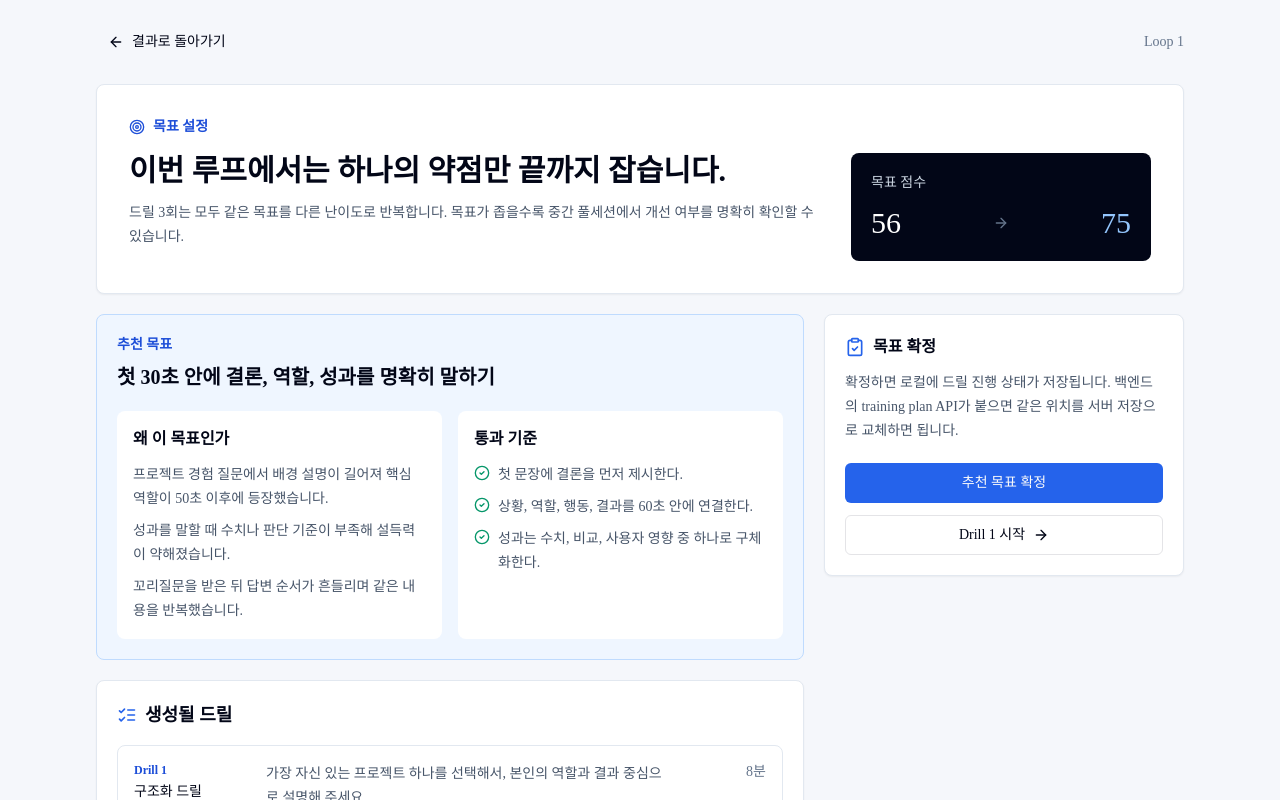
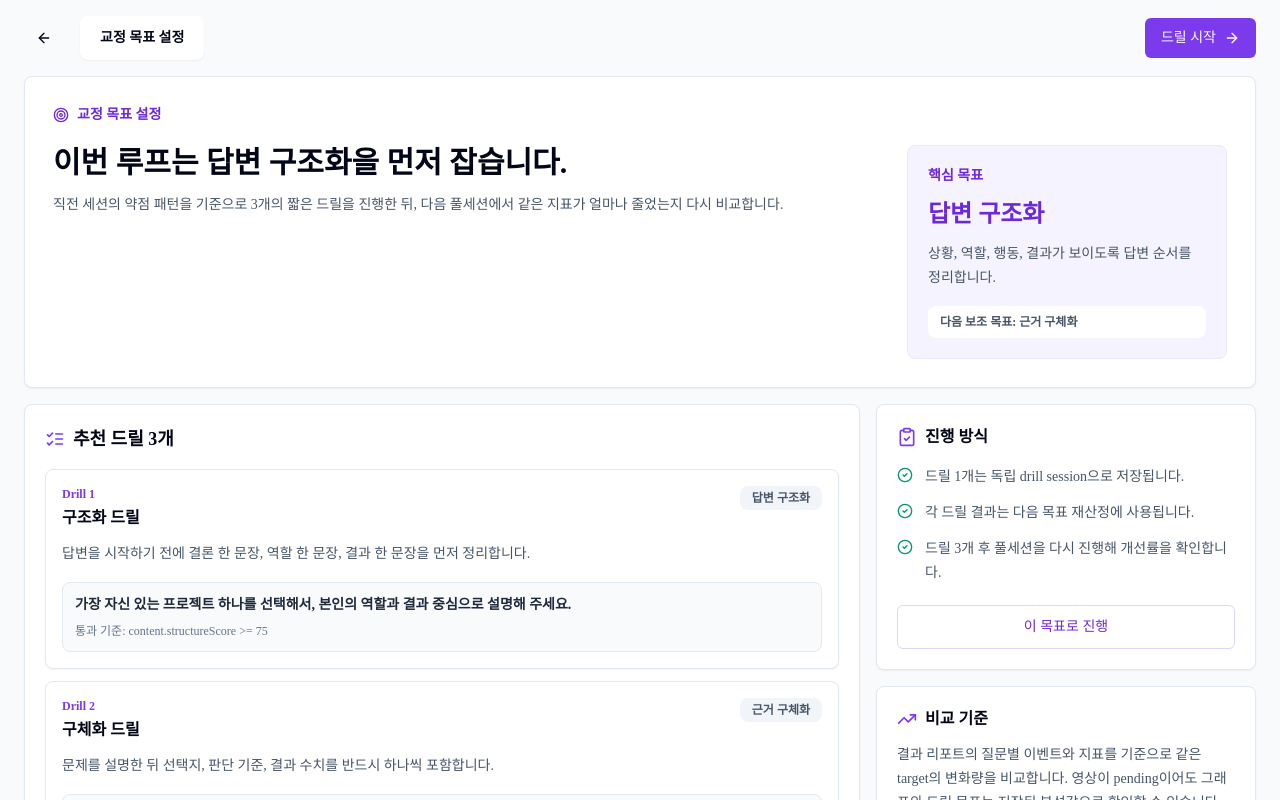
Before and after one commit to tlfgjadyd/interviewiq, a Next.js app in the folder frontend/: page /training/goal in a window 1280 px wide. Shown: the top 800 px of the page. Built offline with nearby package versions, Linux system fonts and the light colour scheme.

Commit message:
Align training goal page with report flow

```diff
--- a/frontend/app/result/page.tsx
+++ b/frontend/app/result/page.tsx
@@ -774,7 +774,7 @@ function ResultContent() {
   const drillHref = useMemo(() => {
     const planId = report?.recommendedPlan.planId;
     return planId
-      ? `/training/drill?planId=${encodeURIComponent(planId)}&step=0`
+      ? `/training/goal?planId=${encodeURIComponent(planId)}`
       : null;
   }, [report]);
 
--- a/frontend/app/training/goal/page.tsx
+++ b/frontend/app/training/goal/page.tsx
@@ -1,7 +1,8 @@
 "use client";
 
 import Link from "next/link";
-import { useEffect, useState } from "react";
+import { Suspense, useEffect, useMemo, useState } from "react";
+import { useSearchParams } from "next/navigation";
 import {
   ArrowLeft,
   ArrowRight,
@@ -9,182 +10,239 @@ import {
   ClipboardCheck,
   ListChecks,
   Target,
+  TrendingUp,
 } from "lucide-react";
 import { Button } from "@/components/ui/button";
-import { drillPlan, recommendedGoal } from "@/lib/training";
+import { loadDrillPlan } from "@/lib/session-api";
+import type { DrillItem, DrillPlan, DrillTarget } from "@/lib/runtime-types";
 
 const STORAGE_KEY = "interviewiq-training-plan";
 
 type StoredTrainingPlan = {
-  goalId: string;
+  planId: string;
   acceptedAt: string;
   completedDrills: number[];
 };
 
-export default function TrainingGoalPage() {
+const targetLabels: Record<string, string> = {
+  gaze_stability: "시선 안정",
+  posture: "자세 안정",
+  fidget: "반복 움직임 줄이기",
+  leg_shaking: "하체 움직임 안정",
+  answer_structure: "답변 구조화",
+  specificity: "근거 구체화",
+  job_fit: "직무 연결 강화",
+};
+
+const targetDescriptions: Record<string, string> = {
+  gaze_stability: "답변 중 시선 이탈이 많았던 구간을 줄이는 것을 목표로 합니다.",
+  posture: "답변이 길어질 때 자세가 무너지는 구간을 안정화합니다.",
+  fidget: "손이나 상체의 반복 움직임을 줄여 전달 안정감을 높입니다.",
+  leg_shaking: "심층 질문 구간에서 하체 움직임을 줄이고 답변 리듬을 유지합니다.",
+  answer_structure: "상황, 역할, 행동, 결과가 보이도록 답변 순서를 정리합니다.",
+  specificity: "결과를 수치, 비교 기준, 사용자의 영향으로 구체화합니다.",
+  job_fit: "경험을 채용공고의 핵심 역량과 직접 연결합니다.",
+};
+
+const metricLabel = (metric?: string) => {
+  if (!metric) return "분석 지표";
+  if (metric.includes("legShaking")) return "하체 움직임";
+  if (metric.includes("gaze")) return "시선 이탈";
+  if (metric.includes("posture")) return "자세 흔들림";
+  if (metric.includes("fidget")) return "반복 움직임";
+  if (metric.includes("star")) return "STAR 구조";
+  if (metric.includes("specificity")) return "구체성";
+  if (metric.includes("jobFit")) return "직무 적합성";
+  return metric;
+};
+
+const targetLabel = (target?: DrillTarget | string | null) =>
+  targetLabels[String(target ?? "")] ?? "교정 목표";
+
+function GoalSummary({ plan }: { plan: DrillPlan }) {
+  const primary = plan.drills[0];
+  const secondary = plan.drills[1];
+  const primaryTarget = primary?.target ?? "answer_structure";
+
+  return (
+    <header className="rounded-lg border border-slate-200 bg-white p-6 shadow-sm lg:p-7">
+      <div className="flex items-center gap-2 text-sm font-bold text-violet-700">
+        <Target className="h-4 w-4" />
+        교정 목표 설정
+      </div>
+      <div className="mt-5 grid gap-5 lg:grid-cols-[minmax(0,1fr)_320px]">
+        <div>
+          <h1 className="text-2xl font-bold leading-tight text-slate-950 lg:text-3xl">
+            이번 루프는 {targetLabel(primaryTarget)}을 먼저 잡습니다.
+          </h1>
+          <p className="mt-3 max-w-3xl text-sm leading-6 text-slate-600">
+            직전 세션의 약점 패턴을 기준으로 3개의 짧은 드릴을 진행한 뒤,
+            다음 풀세션에서 같은 지표가 얼마나 줄었는지 다시 비교합니다.
+          </p>
+        </div>
+        <div className="rounded-lg border border-violet-100 bg-violet-50 p-5">
+          <p className="text-sm font-semibold text-violet-700">핵심 목표</p>
+          <p className="mt-3 text-2xl font-bold text-violet-700">
+            {targetLabel(primaryTarget)}
+          </p>
+          <p className="mt-3 text-sm leading-6 text-slate-600">
+            {targetDescriptions[String(primaryTarget)] ??
+              primary?.instruction ??
+              "직전 세션에서 가장 약했던 구간을 우선 교정합니다."}
+          </p>
+          {secondary ? (
+            <p className="mt-4 rounded-lg bg-white px-3 py-2 text-xs font-semibold text-slate-600">
+              다음 보조 목표: {targetLabel(secondary.target)}
+            </p>
+          ) : null}
+        </div>
+      </div>
+    </header>
+  );
+}
+
+function DrillCard({ drill, index }: { drill: DrillItem; index: number }) {
+  const metric = drill.passCriteria;
+
+  return (
+    <article className="rounded-lg border border-slate-200 bg-white p-4 shadow-sm">
+      <div className="flex items-start justify-between gap-4">
+        <div>
+          <p className="text-xs font-bold text-violet-600">Drill {index + 1}</p>
+          <h3 className="mt-1 text-base font-bold text-slate-950">
+            {drill.title || targetLabel(drill.target)}
+          </h3>
+        </div>
+        <span className="rounded-lg bg-slate-100 px-3 py-1 text-xs font-bold text-slate-600">
+          {targetLabel(drill.target)}
+        </span>
+      </div>
+      <p className="mt-3 text-sm leading-6 text-slate-600">
+        {drill.instruction}
+      </p>
+      <div className="mt-4 rounded-lg border border-slate-200 bg-slate-50 p-3 text-sm">
+        <p className="font-semibold text-slate-800">{drill.question}</p>
+        <p className="mt-2 text-xs font-medium text-slate-500">
+          통과 기준: {metricLabel(metric?.metric)} {metric?.operator}{" "}
+          {String(metric?.threshold ?? "-")}
+        </p>
+      </div>
+    </article>
+  );
+}
+
+function TrainingGoalContent() {
+  const searchParams = useSearchParams();
+  const planId = searchParams.get("planId");
+  const plan = useMemo(() => loadDrillPlan(planId), [planId]);
   const [isSaved, setIsSaved] = useState(false);
 
   useEffect(() => {
     const raw = localStorage.getItem(STORAGE_KEY);
-    if (raw) {
-      setIsSaved(true);
+    if (!raw) return;
+    try {
+      const stored = JSON.parse(raw) as StoredTrainingPlan;
+      setIsSaved(stored.planId === plan.planId);
+    } catch {
+      setIsSaved(false);
     }
-  }, []);
+  }, [plan.planId]);
 
   const acceptGoal = () => {
-    const plan: StoredTrainingPlan = {
-      goalId: recommendedGoal.id,
+    const stored: StoredTrainingPlan = {
+      planId: plan.planId,
       acceptedAt: new Date().toISOString(),
       completedDrills: [],
     };
-
-    localStorage.setItem(STORAGE_KEY, JSON.stringify(plan));
+    localStorage.setItem(STORAGE_KEY, JSON.stringify(stored));
     setIsSaved(true);
   };
 
+  const drillHref = `/training/drill?planId=${encodeURIComponent(
+    plan.planId
+  )}&step=0`;
+  const resultHref = plan.sourceSessionId
+    ? `/result?sessionId=${encodeURIComponent(plan.sourceSessionId)}`
+    : "/result";
+
   return (
-    <main className="min-h-screen bg-[#f5f7fb] text-slate-950">
-      <div className="mx-auto max-w-6xl px-5 py-6 lg:px-8">
-        <nav className="flex items-center justify-between">
-          <Button asChild variant="ghost" size="sm">
-            <Link href="/result">
-              <ArrowLeft className="h-4 w-4" />
-              결과로 돌아가기
+    <main className="min-h-screen bg-[#f8fafc] text-slate-950">
+      <div className="mx-auto max-w-[1320px] px-5 py-4 lg:px-6">
+        <nav className="flex items-center justify-between gap-4">
+          <div className="flex items-center gap-4">
+            <Button asChild variant="ghost" size="icon">
+              <Link href={resultHref}>
+                <ArrowLeft className="h-5 w-5" />
               </Link>
             </Button>
-          <div className="text-sm font-medium text-slate-500">Loop 1</div>
+            <div className="rounded-lg bg-white px-5 py-3 text-sm font-bold shadow-sm">
+              교정 목표 설정
+            </div>
+          </div>
+          <Button asChild className="bg-violet-600 hover:bg-violet-700">
+            <Link href={drillHref}>
+              드릴 시작
+              <ArrowRight className="h-4 w-4" />
+            </Link>
+          </Button>
         </nav>
 
-        <header className="mt-6 rounded-lg border border-slate-200 bg-white p-6 shadow-sm lg:p-8">
-          <div className="flex items-center gap-2 text-sm font-semibold text-blue-700">
-            <Target className="h-4 w-4" />
-            목표 설정
+        <section className="mt-4">
+          <GoalSummary plan={plan} />
+        </section>
+
+        <section className="mt-4 grid gap-4 lg:grid-cols-[minmax(0,1fr)_380px]">
+          <section className="rounded-lg border border-slate-200 bg-white p-5 shadow-sm">
+            <div className="flex items-center gap-2">
+              <ListChecks className="h-5 w-5 text-violet-600" />
+              <h2 className="text-lg font-bold">추천 드릴 3개</h2>
             </div>
-          <div className="mt-4 grid gap-6 lg:grid-cols-[1fr_300px]">
-            <div>
-              <h1 className="text-2xl font-semibold leading-tight lg:text-3xl">
-                이번 루프에서는 하나의 약점만 끝까지 잡습니다.
-              </h1>
-              <p className="mt-3 text-sm leading-6 text-slate-600">
-                드릴 3회는 모두 같은 목표를 다른 난이도로 반복합니다. 목표가
-                좁을수록 중간 풀세션에서 개선 여부를 명확히 확인할 수 있습니다.
-              </p>
-            </div>
-            <div className="rounded-lg bg-slate-950 p-5 text-white">
-              <p className="text-sm text-slate-300">목표 점수</p>
-              <div className="mt-3 flex items-center justify-between">
-                <span className="font-mono text-3xl">
-                  {recommendedGoal.baselineScore}
-                </span>
-                <ArrowRight className="h-4 w-4 text-slate-500" />
-                <span className="font-mono text-3xl text-blue-300">
-                  {recommendedGoal.targetScore}
-                </span>
-              </div>
-            </div>
-          </div>
-        </header>
-
-        <section className="mt-5 grid gap-5 lg:grid-cols-[1fr_360px]">
-          <div className="space-y-5">
-            <section className="rounded-lg border border-blue-200 bg-blue-50 p-5">
-              <p className="text-sm font-semibold text-blue-700">
-                추천 목표
-              </p>
-              <h2 className="mt-2 text-xl font-semibold">
-                {recommendedGoal.title}
-              </h2>
-              <div className="mt-5 grid gap-4 md:grid-cols-2">
-                <div className="rounded-lg bg-white p-4">
-                  <h3 className="font-semibold">왜 이 목표인가</h3>
-                  <div className="mt-3 space-y-2">
-                    {recommendedGoal.evidence.map((item) => (
-                      <p key={item} className="text-sm leading-6 text-slate-600">
-                        {item}
-                      </p>
+            <div className="mt-4 grid gap-3">
+              {plan.drills.map((drill, index) => (
+                <DrillCard key={drill.drillId} drill={drill} index={index} />
               ))}
             </div>
+          </section>
+
+          <aside className="space-y-4">
+            <section className="rounded-lg border border-slate-200 bg-white p-5 shadow-sm">
+              <div className="flex items-center gap-2">
+                <ClipboardCheck className="h-5 w-5 text-violet-600" />
+                <h2 className="text-base font-bold">진행 방식</h2>
               </div>
-                <div className="rounded-lg bg-white p-4">
-                  <h3 className="font-semibold">통과 기준</h3>
-                  <div className="mt-3 space-y-2">
-                    {recommendedGoal.successCriteria.map((item) => (
-                      <p
-                        key={item}
-                        className="flex gap-2 text-sm leading-6 text-slate-600"
-                      >
+              <div className="mt-4 space-y-3">
+                {[
+                  "드릴 1개는 독립 drill session으로 저장됩니다.",
+                  "각 드릴 결과는 다음 목표 재산정에 사용됩니다.",
+                  "드릴 3개 후 풀세션을 다시 진행해 개선률을 확인합니다.",
+                ].map((item) => (
+                  <p key={item} className="flex gap-3 text-sm leading-6 text-slate-600">
                     <CheckCircle2 className="mt-0.5 h-4 w-4 shrink-0 text-emerald-600" />
                     {item}
                   </p>
                 ))}
               </div>
-                </div>
-              </div>
+
+              <Button
+                type="button"
+                onClick={acceptGoal}
+                variant="outline"
+                className="mt-5 h-11 w-full border-violet-200 text-violet-700 hover:bg-violet-50"
+              >
+                {isSaved ? "목표 저장됨" : "이 목표로 진행"}
+              </Button>
             </section>
 
             <section className="rounded-lg border border-slate-200 bg-white p-5 shadow-sm">
               <div className="flex items-center gap-2">
-                <ListChecks className="h-5 w-5 text-blue-600" />
-                <h2 className="text-lg font-semibold">생성될 드릴</h2>
-              </div>
-              <div className="mt-4 space-y-3">
-                {drillPlan.map((drill) => (
-                  <article
-                    key={drill.id}
-                    className="grid gap-3 rounded-lg border border-slate-200 p-4 md:grid-cols-[120px_1fr_90px]"
-                  >
-                    <div>
-                      <p className="text-xs font-semibold text-blue-700">
-                        Drill {drill.drillIndex}
-                      </p>
-                      <p className="mt-1 text-sm font-medium">{drill.title}</p>
-                    </div>
-                    <p className="text-sm leading-6 text-slate-600">
-                      {drill.question}
-                    </p>
-                    <p className="text-sm font-medium text-slate-500 md:text-right">
-                      {drill.durationMinutes}분
-                    </p>
-                  </article>
-                ))}
-              </div>
-            </section>
-          </div>
-
-          <aside className="space-y-5">
-            <section className="rounded-lg border border-slate-200 bg-white p-5 shadow-sm">
-              <div className="flex items-center gap-2">
-                <ClipboardCheck className="h-5 w-5 text-blue-600" />
-                <h2 className="text-base font-semibold">목표 확정</h2>
+                <TrendingUp className="h-5 w-5 text-violet-600" />
+                <h2 className="text-base font-bold">비교 기준</h2>
               </div>
               <p className="mt-3 text-sm leading-6 text-slate-600">
-                확정하면 로컬에 드릴 진행 상태가 저장됩니다. 백엔드의
-                training plan API가 붙으면 같은 위치를 서버 저장으로 교체하면
-                됩니다.
+                결과 리포트의 질문별 이벤트와 지표를 기준으로 같은 target의
+                변화량을 비교합니다. 영상이 pending이어도 그래프와 드릴 목표는
+                저장된 분석값으로 확인할 수 있습니다.
               </p>
-
-              <Button
-                type="button"
-                onClick={acceptGoal}
-                className="mt-5 w-full bg-blue-600 hover:bg-blue-700"
-              >
-                {isSaved ? "목표 확정됨" : "추천 목표 확정"}
-              </Button>
-
-              <Button
-                asChild
-                variant={isSaved ? "default" : "outline"}
-                className={
-                  isSaved
-                    ? "mt-3 w-full bg-slate-950 hover:bg-slate-800"
-                    : "mt-3 w-full"
-                }
-              >
-                <Link href="/training/drill/1">
-                  Drill 1 시작
-                  <ArrowRight className="h-4 w-4" />
-                </Link>
-              </Button>
             </section>
           </aside>
         </section>
@@ -192,3 +250,11 @@ export default function TrainingGoalPage() {
     </main>
   );
 }
+
+export default function TrainingGoalPage() {
+  return (
+    <Suspense fallback={null}>
+      <TrainingGoalContent />
+    </Suspense>
+  );
+}
```
Lines whose indentation alone changed are shown as unchanged.
